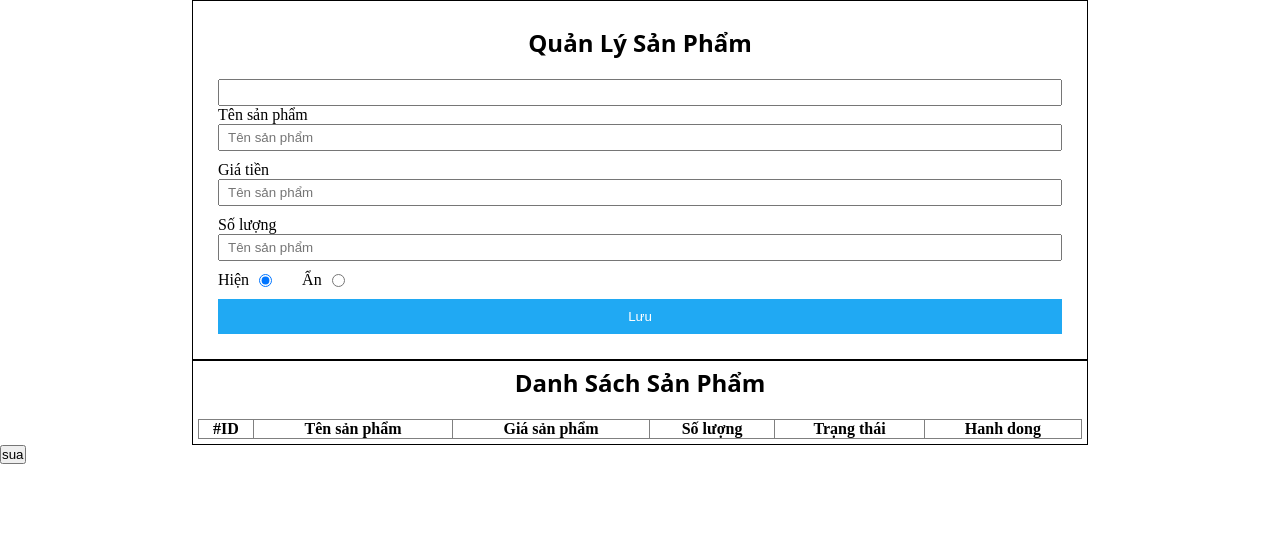
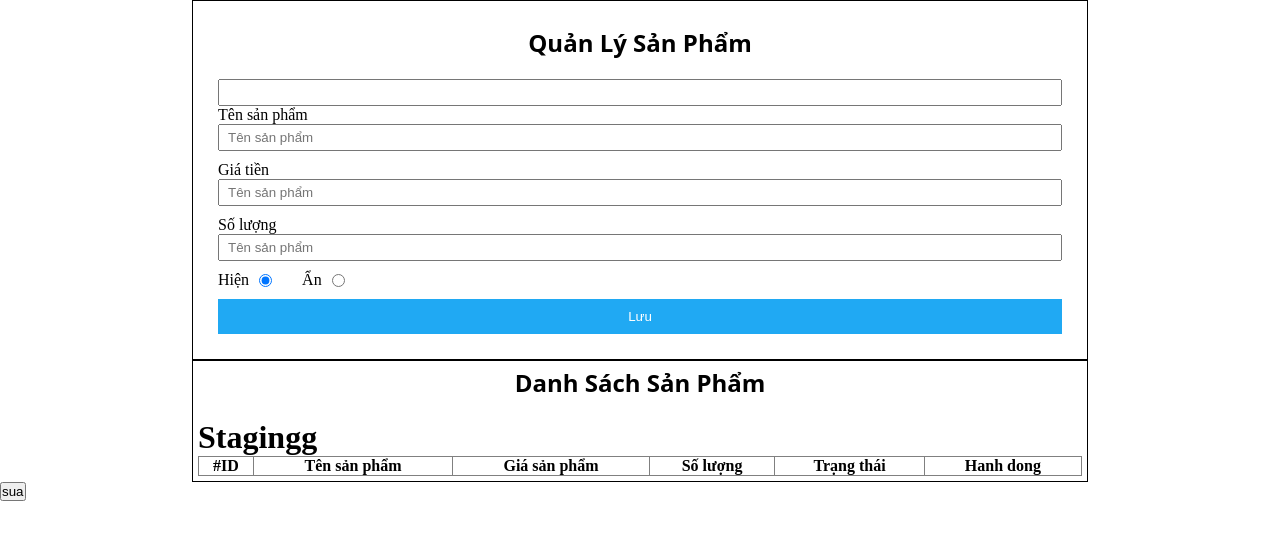
Before and after one commit to lccong30/git-tutorial, a plain HTML site: page index.html in a window 1280 px wide. Drawn offline with Linux system fonts and the light colour scheme.

Commit message:
first commit staging

```diff
--- a/index.html
+++ b/index.html
@@ -54,6 +54,7 @@
                 <th>Số lượng</th>
                 <th>Trạng thái</th>
                 <th>Hanh dong</th>
+                <h1>Stagingg</h1>
             </thead>
             <tbody id="product-items">
 
```
